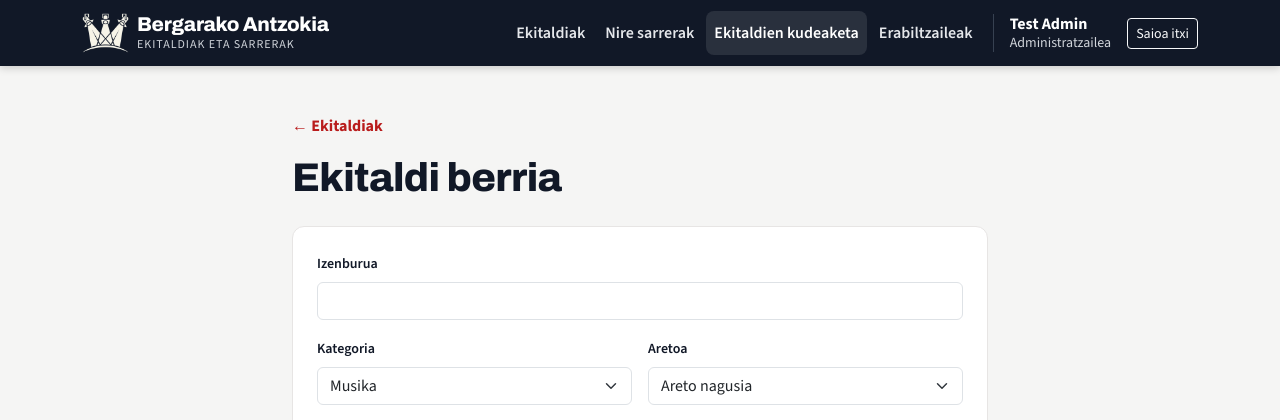
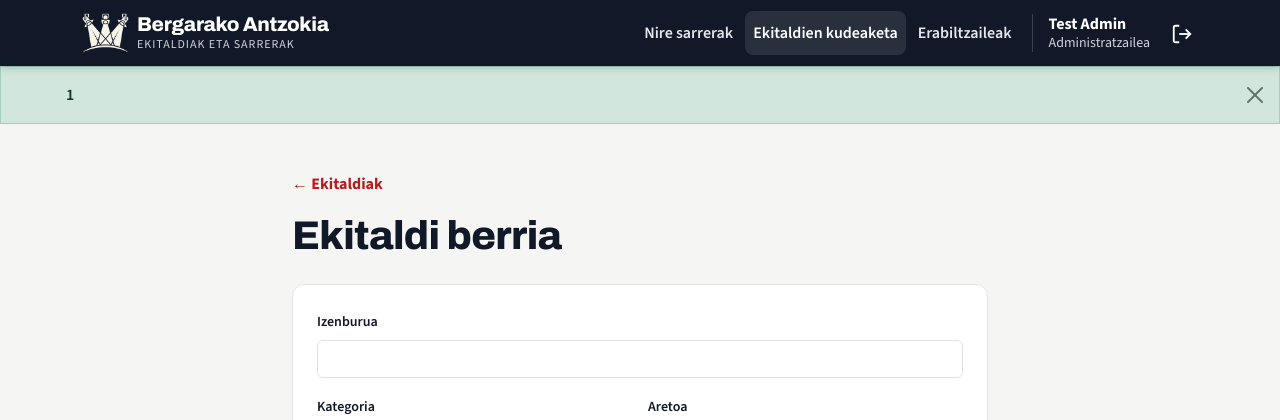
Before and after one commit to andoniprieto/STINGER, a Laravel app: page /admin/ekitaldiak/sortu in a window 1280 px wide. Shown: the top 420 px of the page. Run offline with Laravel 12, Linux system fonts and the light colour scheme; a user stored in the database is signed in; data comes from the database, SQL or seed files in the repository.

Commit message:
Saiioa ixteko botoiari ikonoa jarri eta saioa ixterakoan mezua agertzea

```diff
--- a/APP/app/Http/Controllers/Auth/AuthenticatedSessionController.php
+++ b/APP/app/Http/Controllers/Auth/AuthenticatedSessionController.php
@@ -42,6 +42,6 @@ class AuthenticatedSessionController extends Controller
 
         $request->session()->regenerateToken();
 
-        return redirect('/');
+        return redirect('/')->with('mezua', 'Saioa itxi da.');
     }
 }
--- a/APP/resources/views/front-end/layout.blade.php
+++ b/APP/resources/views/front-end/layout.blade.php
@@ -17,6 +17,13 @@
 
     @include('front-end.partials.header')
 
+    @if (session('mezua'))
+        <div class="alert alert-success alert-dismissible fade show rounded-0 mb-0 fw-semibold" role="status">
+            <div class="container">{{ session('mezua') }}</div>
+            <button type="button" class="btn-close" data-bs-dismiss="alert" aria-label="Mezua itxi"></button>
+        </div>
+    @endif
+
     <main class="flex-grow-1">
         @yield('content')
     </main>
--- a/APP/resources/views/front-end/partials/header.blade.php
+++ b/APP/resources/views/front-end/partials/header.blade.php
@@ -1,8 +1,8 @@
 {{--
     Header eta nabigazioa.
     Menua rolaren arabera aldatzen da:
-      - Bisitaria (saioa hasi gabe): Ekitaldiak, Erregistratu, Saioa hasi
-      - Erabiltzaile arrunta: Ekitaldiak, Nire sarrerak, izena + Saioa itxi
+      - Bisitaria (saioa hasi gabe): Erregistratu, Saioa hasi
+      - Erabiltzaile arrunta: Nire sarrerak, izena + Saioa itxi
       - Administratzailea: arruntarenak + Ekitaldien kudeaketa, Erabiltzaileak
     Tableta eta ordenagailua (>= 768px): menu osoa.
     Mugikorra (< 768px): goiko menurik ez; beheko barra erabiltzen da (partials/footer)
@@ -36,10 +36,6 @@
 
         <div class="collapse navbar-collapse" id="menua">{{-- mugikorrean ezkutatuta (stinger.css) --}}
             <ul class="navbar-nav ms-auto align-items-md-center gap-1 mt-3 mt-md-0">
-
-                <li class="nav-item">
-                    <a class="nav-link {{ request()->is('/') ? 'active' : '' }}" href="{{ url('/') }}">Ekitaldiak</a>
-                </li>
 
                 @auth
                     <li class="nav-item">
@@ -77,7 +73,13 @@
                         </span>
                         <form method="POST" action="{{ route('logout') }}" class="m-0 d-md-none d-xl-block">
                             @csrf
-                            <button type="submit" class="btn btn-outline-light btn-sm">Saioa itxi</button>
+                            <button type="submit" class="btn btn-link text-white p-1" title="Saioa itxi">
+                                <svg width="22" height="22" viewBox="0 0 24 24" fill="none" stroke="currentColor" stroke-width="2">
+                                    <path d="M9 21H5a2 2 0 0 1-2-2V5a2 2 0 0 1 2-2h4"/>
+                                    <polyline points="16 17 21 12 16 7"/>
+                                    <line x1="21" y1="12" x2="9" y2="12"/>
+                                </svg>
+                            </button>
                         </form>
                     </li>
                 @endauth
```
